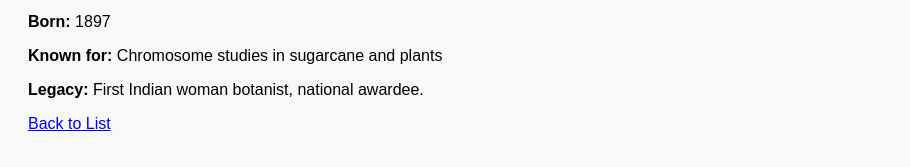
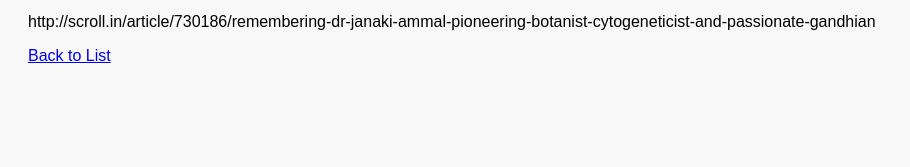
Before and after one commit to Harshitha123-gif/IndianBotanyProfiles, a plain HTML site: page janaki-ammal.html in a window 1280 px wide. Shown: the part 129-296 px from the top of the page, without its empty margins (0-910 px from the left). Drawn offline with Linux system fonts and the light colour scheme.

Commit message:
Update janaki-ammal.html

```diff
--- a/janaki-ammal.html
+++ b/janaki-ammal.html
@@ -7,9 +7,7 @@
 <body>
   <h1>Janaki Ammal</h1>
   <img src="images/janaki.jpg" alt="Janaki Ammal" style="width:200px;">
-  <p><strong>Born:</strong> 1897</p>
-  <p><strong>Known for:</strong> Chromosome studies in sugarcane and plants</p>
-  <p><strong>Legacy:</strong> First Indian woman botanist, national awardee.</p>
+  <p>http://scroll.in/article/730186/remembering-dr-janaki-ammal-pioneering-botanist-cytogeneticist-and-passionate-gandhian</p>
   <a href="index.html">Back to List</a>
 </body>
 </html>
```
